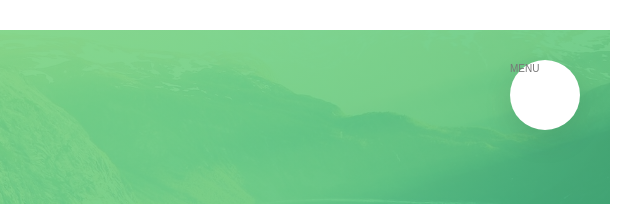
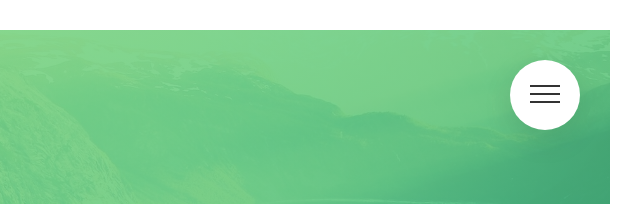
Before and after one commit to osha7/advanced-css-NATOURS-with-kim, a website: page starter/index.html in a window 1280 px wide. Shown: the top 204 px of the page, 640-1280 px from the left. Drawn offline with Linux system fonts and the light colour scheme.

Commit message:
hamburgler

```diff
--- a/starter/index.html
+++ b/starter/index.html
@@ -18,7 +18,9 @@
   <body>
     <div class="navigation">
       <input type="checkbox" class="navigation__checkbox" id="navi-toggle">
-      <label for="navi-toggle" class="navigation__button">MENU</label>
+      <label for="navi-toggle" class="navigation__button">
+        <span class="navigation__icon">&nbsp;</span>
+      </label>
       <div class="navigation__background">&nbsp;</div>
       <nav class="navigation__nav">
         <ul class="navigation__list">
--- a/starter/sass/layout/_navigation.scss
+++ b/starter/sass/layout/_navigation.scss
@@ -13,6 +13,8 @@
         border-radius: 50%;
         z-index: 2000;
         box-shadow: 0 1rem 3rem rgba($color-black, 0.1);
+        text-align: center;
+        cursor: pointer;
     }
 
     &__background {
@@ -92,6 +94,7 @@
         }
     }
 
+    //functionality
     &__checkbox:checked ~ &__background {
         transform: scale(80);
     }
@@ -100,4 +103,57 @@
         opacity: 1;
         width: 100%;
     }
+
+    //icon
+    &__icon {
+        position: relative;
+        margin-top: 3.3rem;
+
+        &,
+        &::before,
+        &::after {
+            width: 3rem;
+            height: 2px;
+            background-color: $color-grey-dark-3;
+            display: inline-block;
+        }
+
+        &::before,
+        &::after {
+            content: "";
+            position: absolute;
+            left: 0;
+            transition: all 0.2s;
+        }
+
+        &::before {
+            top: -0.8rem;
+            // transform-origin: right;
+        }
+        &::after {
+            top: 0.8rem;
+        }
+    }
+
+    &__button:hover &__icon::before {
+        top: -1rem;
+    }
+
+    &__button:hover &__icon::after {
+        top: 1rem;
+    }
+
+    &__checkbox:checked + &__button &__icon {
+        background-color: transparent;
+    }
+
+    &__checkbox:checked + &__button &__icon::before {
+        top: 0;
+        transform: rotate(135deg);
+    }
+
+    &__checkbox:checked + &__button &__icon::after {
+        top: 0;
+        transform: rotate(-135deg);
+    }
 }
```
Also changed, not shown: starter/css/style.css.
